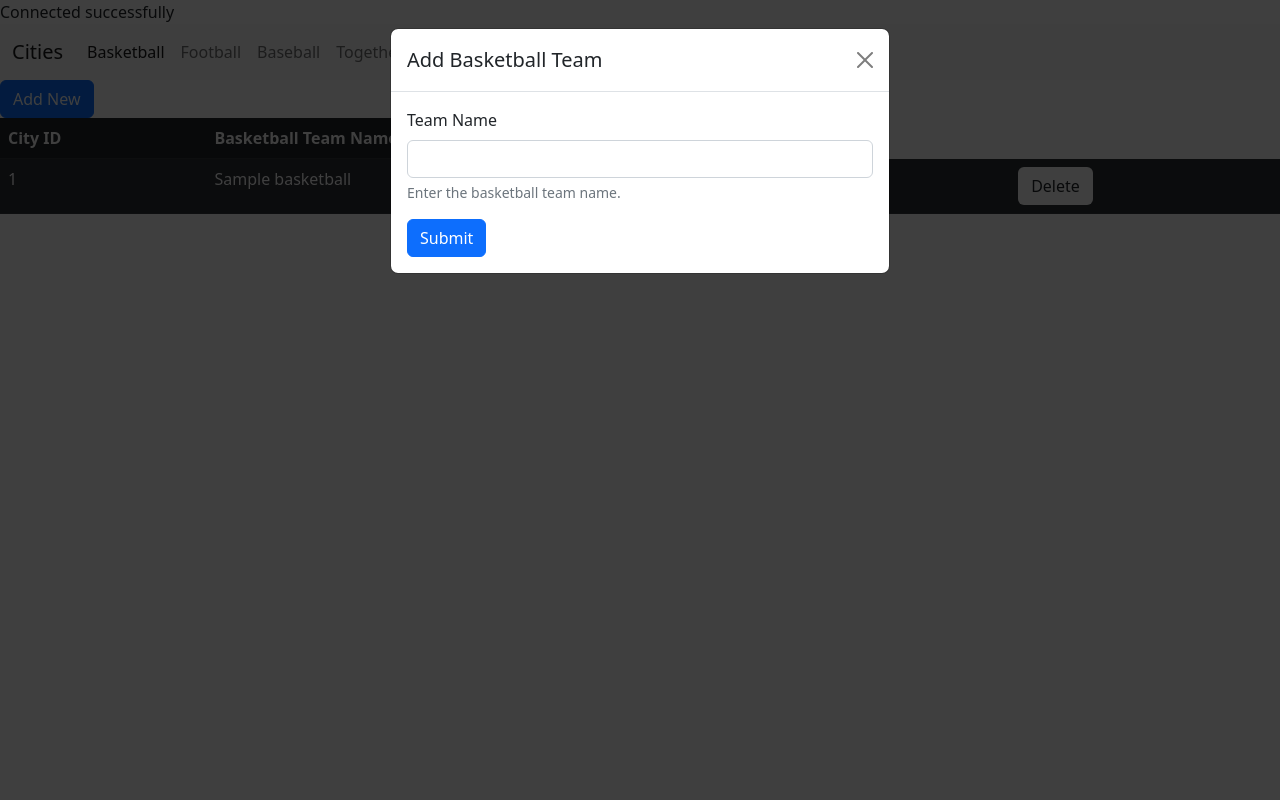
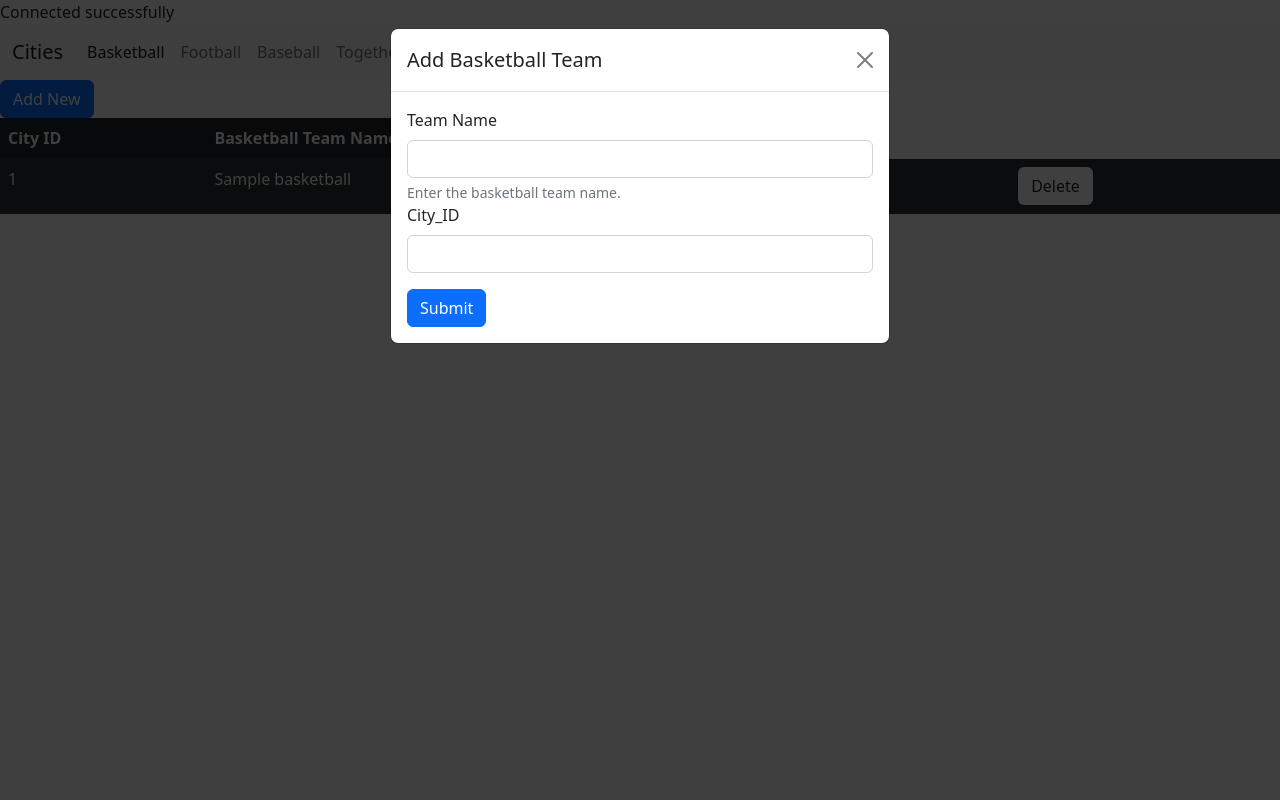
Before and after one commit to trevorriley37/MIS-4013-HW4, a PHP site: page /basketball.php in a window 1280 px wide, after a click on "Add New". Run offline with PHP 8.4, Linux system fonts and the light colour scheme; tables that the repository leaves empty or names only in its code hold one stand-in row (values such as "Sample post"); data that the repository does not hold is empty.

Commit message:
added cityID

```diff
--- a/basketball.php
+++ b/basketball.php
@@ -24,9 +24,9 @@ $result = $conn->query($sql);
 if ($_SERVER["REQUEST_METHOD"] == "POST") {
   switch ($_POST['saveType']) {
     case 'Add':
-        $sqlAdd = "insert into Basketball (Team_Name) value (?, ?)";
+        $sqlAdd = "insert into Basketball (city_ID,Team_Name) value (?, ?)";
         $stmtAdd = $conn->prepare($sqlAdd);
-        $stmtAdd->bind_param("s", $_POST['iteamname']);
+        $stmtAdd->bind_param("is",$_POST['icityID'], $_POST['iteamname']);
         $stmtAdd->execute();
       echo '<div class="alert alert-success" role="alert">New Team added.</div>';
       break;
@@ -75,6 +75,8 @@ if ($_SERVER["REQUEST_METHOD"] == "POST") {
                   <label for="editcity<?=$row["city_ID"]?>Name" class="form-label">Team Name</label>
                           <input type="text" class="form-control" id="editcity<?=$row["city_ID"]?>Name" aria-describedby="editcity<?=$row["city_ID"]?>Help" name="iteamname">
                           <div id="editcity<?=$row["city_ID"]?>Help" class="form-text">Enter the basketball team name.</div>
+                           <label for="editcity<?=$row["city_ID"]?>Name" class="form-label">City_ID</label>
+                          <input type="text" class="form-control" id="editcity<?=$row["city_ID"]?>Name" aria-describedby="editcity<?=$row["city_ID"]?>Help" name="icityID">
                         </div>
                 <input type="hidden" name="saveType" value="Add">
                 <button type="submit" class="btn btn-primary">Submit</button>
```
